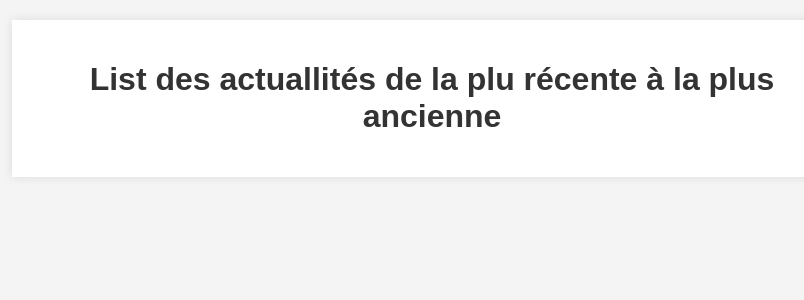
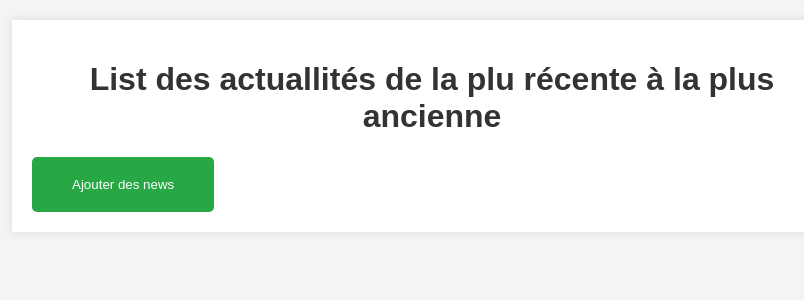
Before and after one commit to massiresogore/tp2-blog, a PHP site: page /template/pages/home/news-list.php in a window 1280 px wide. Shown: the top 300 px of the page, without its empty margins (208-1012 px from the left). Run offline with PHP 8.4, Linux system fonts and the light colour scheme; the template is opened without the code that fills it, so the values that code supplies are empty.

```diff
--- a/Controller/BlogController.php
+++ b/Controller/BlogController.php
@@ -24,6 +24,7 @@ class BlogController extends Container
 
       $newsData = $storage->getNews();
 
+
       foreach($newsData as $newData){
         $new = new NewsModel(
           $newData['idn'],
@@ -32,7 +33,7 @@ class BlogController extends Container
           $newData['author'],
           $newData['date'],
           $newData['image'],
-          $this->userId
+          $newData['user_id']
         );
         $newsDatas[] = $new;
       }
@@ -54,7 +55,7 @@ class BlogController extends Container
               $newsData['author'],
               $newsData['date'],
               $newsData['image'],
-              $this->userId
+              $newsData['user_id']
             );
       }
 
--- a/public/template/pages/home/news-list.php
+++ b/public/template/pages/home/news-list.php
@@ -1,6 +1,7 @@
 
 <main>
     <h1>List des actuallités de la plu récente à la plus ancienne</h1>
+    <a href="/news/add" class="add-new"><button class="add-new">Ajouter des news</button></a>
 
 <div  id="news-containers">
     <?php  foreach ($newsDatas as $news) : ?>
@@ -51,5 +52,22 @@
         background-color: #0056b3;
     }
 
+    .add-new {
+        display: inline-block;
+        padding: 10px 20px;
+        background-color: #28a745;
+        color: #fff;
+        text-decoration: none;
+        border: none;
+        border-radius: 5px;
+        cursor: pointer;
+        transition: background-color 0.3s ease;
+    }
+
+    .add-new:hover {
+        background-color: #218838;
+    }
+</style>
+
 </style>
 </main>
--- a/public/template/pages/home/news-view.php
+++ b/public/template/pages/home/news-view.php
@@ -101,9 +101,11 @@
             <p><strong>Date:</strong> <?= $new->getDate(); ?></p>
             <img src="<?="../../../images/".$new->getImage(); ?>" alt="News Image">
             <div class="actions">
+                <?php if (isset($_SESSION['user'])&& $_SESSION['user']->getId() === $new->getUserId() ) : ?>
+                    <a href="/news/add" class="delete-btn">Ajouter des news</a>
                 <a href="/news/edit?id=<?= $new->getIdn() ?>" class="edit-btn">Edit</a>
                 <a href="/news/delete?id=<?= $new->getIdn() ?>" class="delete-btn">Delete</a>
-                <a href="/news/add" class="delete-btn">Ajouter des news</a>
+                <?php endif; ?>
             </div>
         </div>
 </div>
```
Also changed, not shown: Config/params.php (added, +8 -0 lines), Core/Db.php (+5 -7 lines), Config/.htaccess (added), Core/.htaccess (added), public/images/card.png (added).
